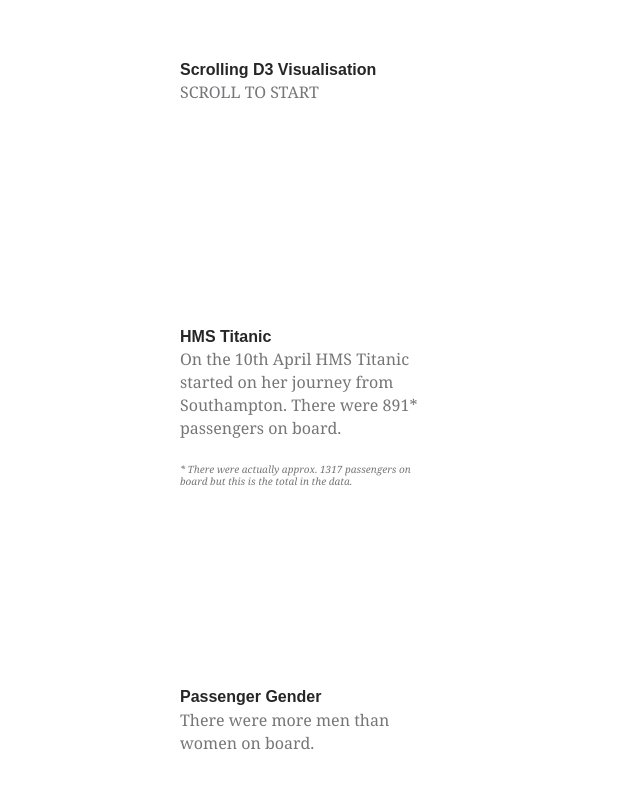
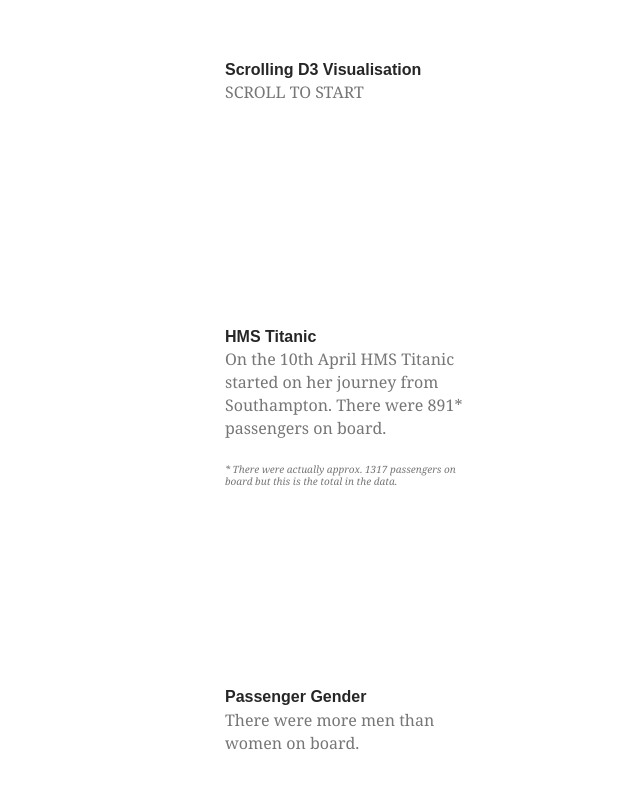
Before and after one commit to AlesyaMarokhovskaya/scroll, a plain HTML site: page index.html in a window 1280 px wide. Shown: the top 800 px of the page, without its empty margins (30-670 px from the left). Drawn offline with nearby package versions, Linux system fonts and the light colour scheme; no server answers.

Commit message:
Update titanic.css

```diff
--- a/titanic.css
+++ b/titanic.css
@@ -1,6 +1,6 @@
 
 .container {
-  width: 890px;
+  width: 800px;
 }
 
 #graphic {
@@ -32,7 +32,7 @@
   width: 250px;
   top: 0px;
   z-index: 90;
-  padding-bottom: 200px;
+  padding-bottom: 150px;
 }
 
 .step {
```
